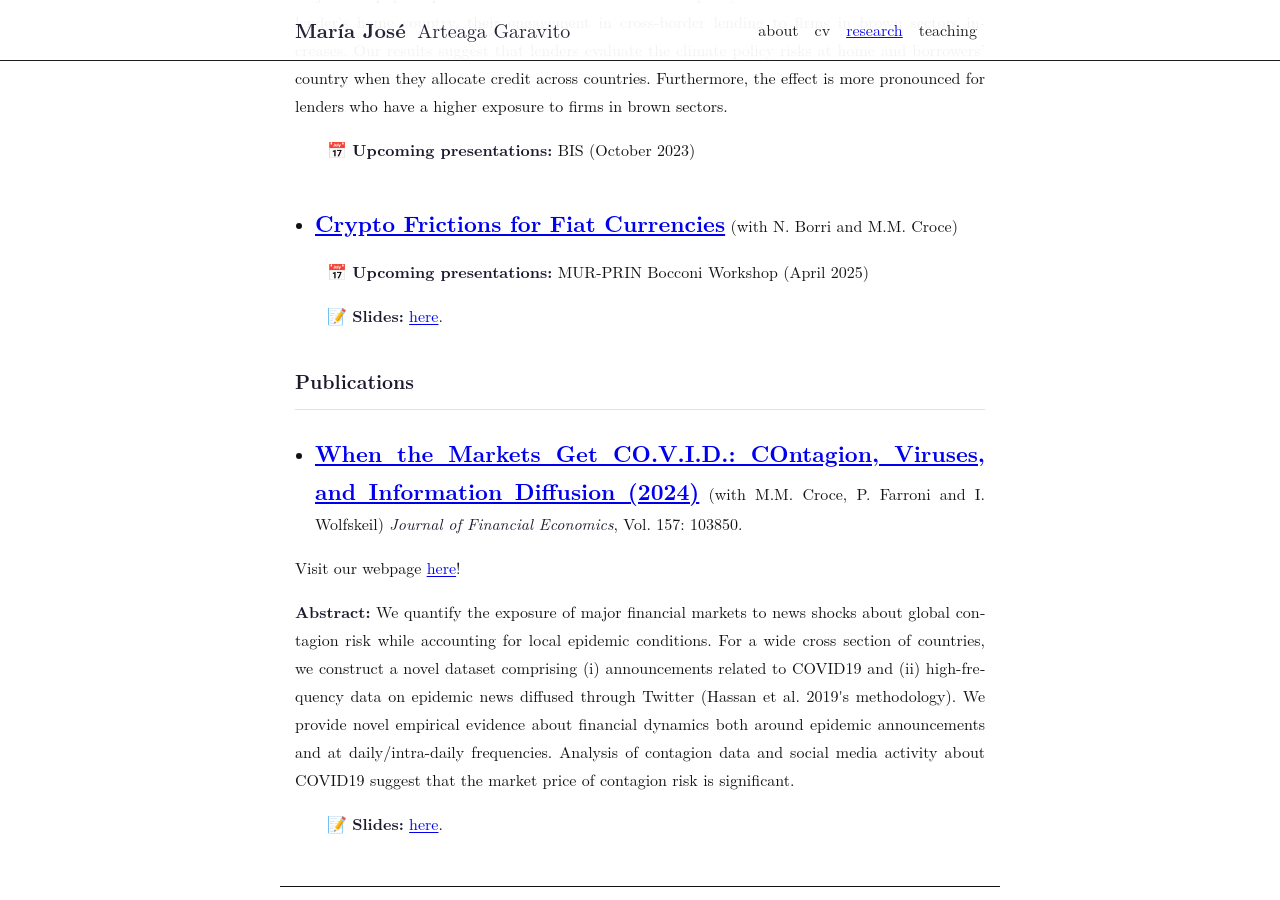
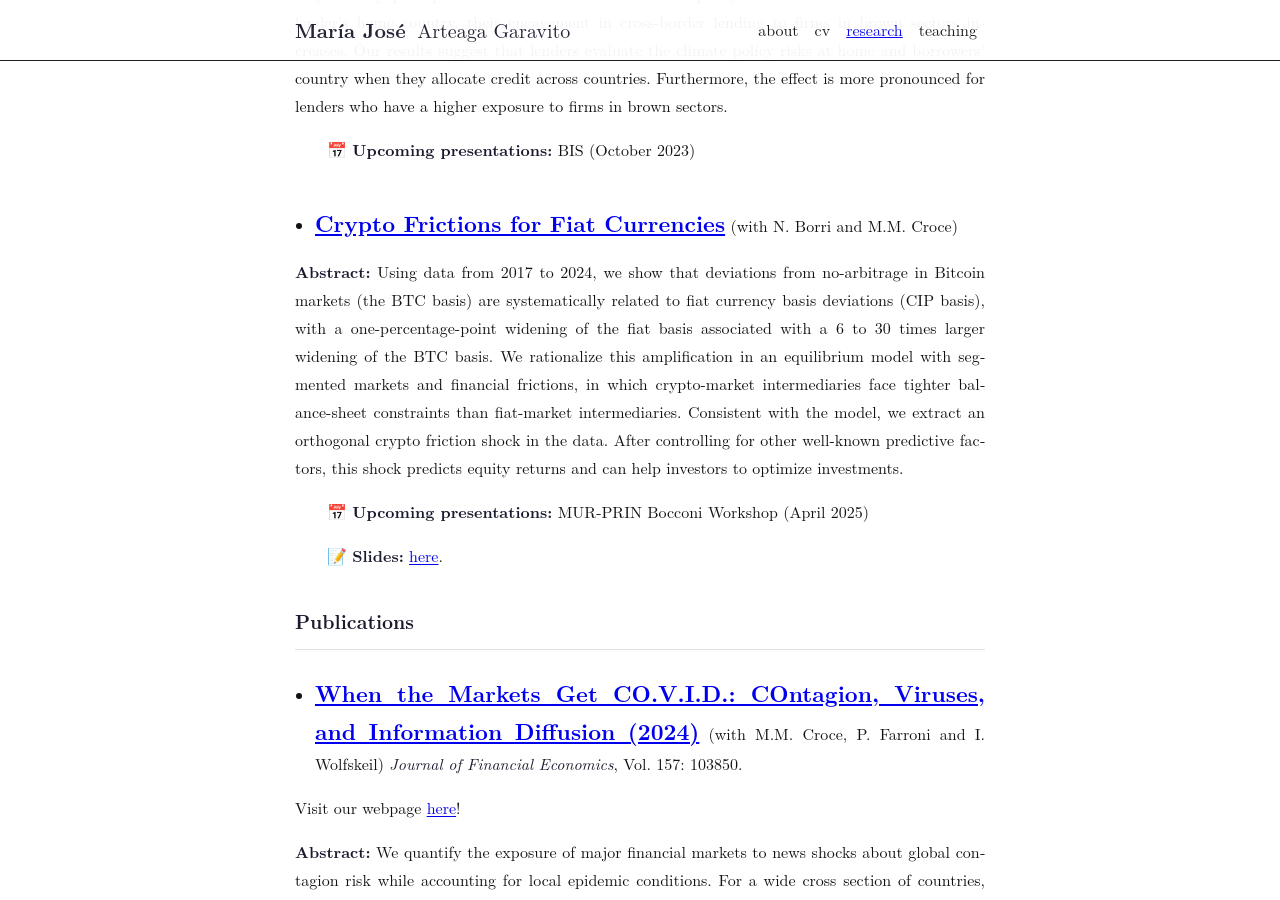
Before and after one commit to majoarteaga/majoarteaga.github.io, a Jekyll site: the page built from _pages/research.md, in a window 1280 px wide and 900 px high, scrolled down 1378 px. Built offline with Jekyll 4.4.1, drawn with Linux system fonts in a browser that asks for light colours; some web fonts are replaced; comment, search, counter and statistics services are not loaded; a style sheet for code colours, icons or effects is not loaded.

Commit message:
Add abstract for Crypto Frictions for Fiat Currencies
Co-Authored-By: Claude Sonnet 5 <noreply@anthropic.com>

```diff
--- a/_pages/research.md
+++ b/_pages/research.md
@@ -68,7 +68,7 @@ nav_order: 6
     <ul>
     <li><a href="https://www.dropbox.com/scl/fi/tzo7tu5swrl6979ebx7se/PRIN_04_2024.pdf?rlkey=yf8d04nmj8wdastxusagz63v9&st=30rpczry&dl=0" class="paper-title">Crypto Frictions for Fiat Currencies</a> (with N. Borri and M.M. Croce)</li>
     </ul>
-    <p><strong></strong> </p>
+    <p><strong>Abstract:</strong> Using data from 2017 to 2024, we show that deviations from no-arbitrage in Bitcoin markets (the BTC basis) are systematically related to fiat currency basis deviations (CIP basis), with a one-percentage-point widening of the fiat basis associated with a 6 to 30 times larger widening of the BTC basis. We rationalize this amplification in an equilibrium model with segmented markets and financial frictions, in which crypto-market intermediaries face tighter balance-sheet constraints than fiat-market intermediaries. Consistent with the model, we extract an orthogonal crypto friction shock in the data. After controlling for other well-known predictive factors, this shock predicts equity returns and can help investors to optimize investments.</p>
     <p style="margin-left: 2em;">📅 <strong>Upcoming presentations:</strong> MUR-PRIN Bocconi Workshop (April 2025)</p>
     <p style="margin-left: 2em;">📝 <strong>Slides:</strong> <a href="https://www.dropbox.com/scl/fi/tzo7tu5swrl6979ebx7se/PRIN_04_2024.pdf?rlkey=yf8d04nmj8wdastxusagz63v9&st=m07p88fl&dl=0">here</a>. </p>
 </div>
```
